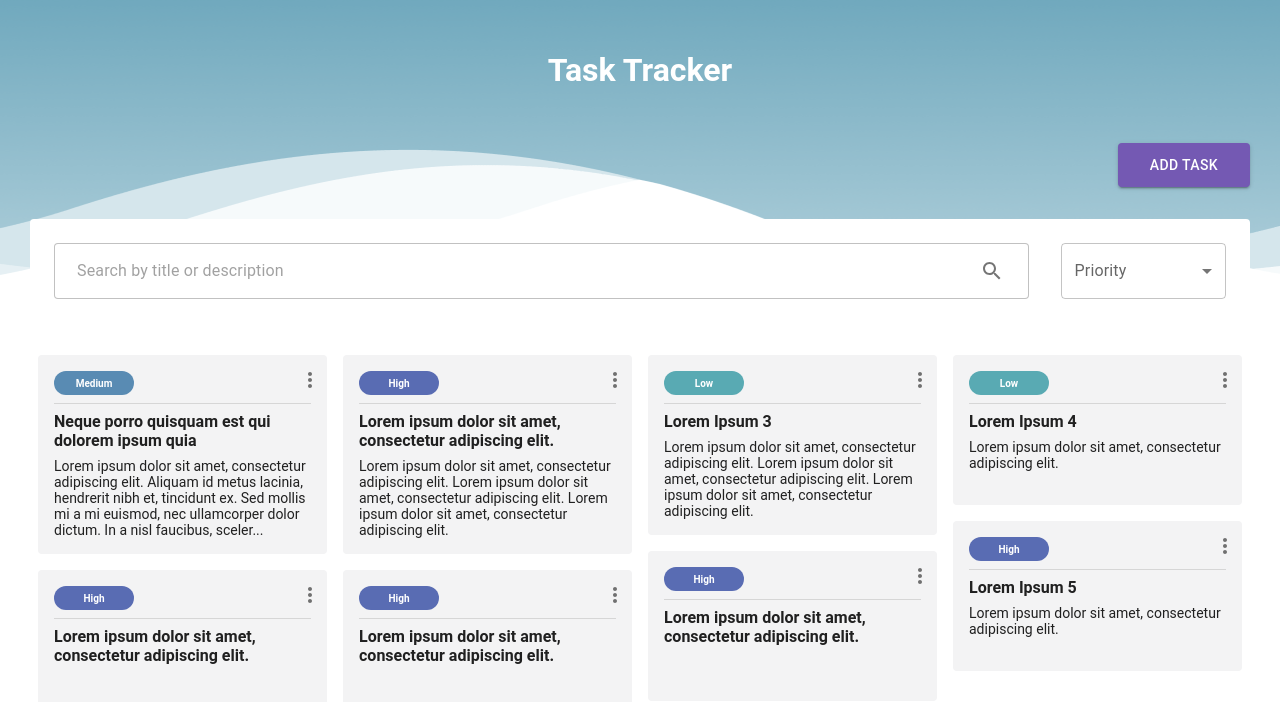
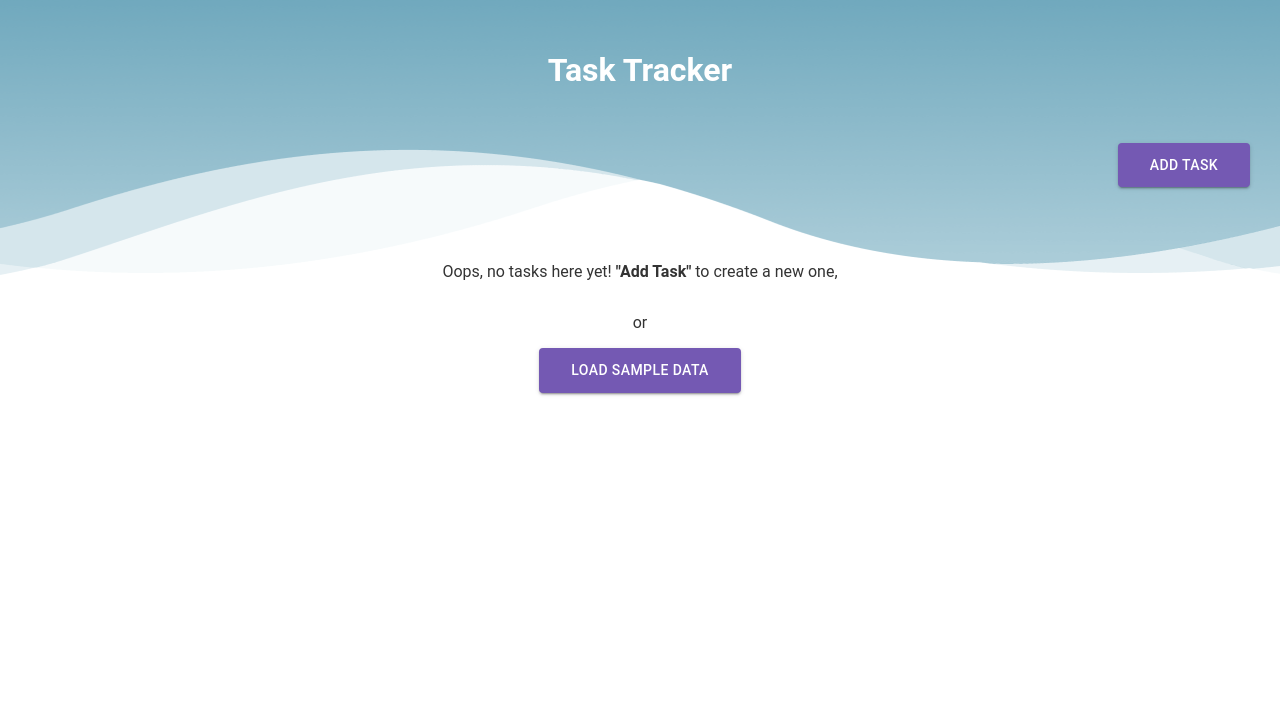
Before and after one commit to nihalkoprulu/task-management, a React (Create React App) app: page / in a window 1280 px wide. Shown: the top 702 px of the page. Built offline with nearby package versions, Linux system fonts and the light colour scheme.

Commit message:
added no data component and initial data load

```diff
--- /dev/null
+++ b/src/components/NoData/NoData.tsx
@@ -0,0 +1,40 @@
+import { FC, useContext } from "react";
+import { NoDataContainer } from "./styled";
+import { Button } from "@mui/material";
+import { themeColors } from "assets/theme/style";
+import TaskContext from "contexts/TaskContext";
+import { initialData } from "lib/data/initialData";
+
+const NoData: FC = () => {
+  const { loadInitialTask } = useContext(TaskContext);
+
+  const handleAddTask: () => void = () => {
+    loadInitialTask(initialData);
+  };
+
+  return (
+    <NoDataContainer>
+      <p>
+        Oops, no tasks here yet! <strong>"Add Task"</strong> to create a new
+        one,
+      </p>
+      <p>or</p>
+      <Button
+        variant="contained"
+        color="primary"
+        sx={{
+          padding: "10px 32px",
+          backgroundColor: themeColors.button.primary,
+          "&:hover": {
+            backgroundColor: themeColors.button.primaryHover,
+          },
+        }}
+        onClick={handleAddTask}
+      >
+        Load Sample Data
+      </Button>
+    </NoDataContainer>
+  );
+};
+
+export default NoData;
--- /dev/null
+++ b/src/components/NoData/index.ts
@@ -0,0 +1,4 @@
+
+import NoData from './NoData';
+
+export default NoData;
--- /dev/null
+++ b/src/components/NoData/styled.ts
@@ -0,0 +1,10 @@
+
+import styled from 'styled-components';
+
+export const NoDataContainer = styled.div`
+    display: flex;
+    flex-direction: column;
+    justify-content: center;
+    align-items: center;
+    height: 200px;
+`;
--- a/src/components/TaskListComponent/TaskListComponent.tsx
+++ b/src/components/TaskListComponent/TaskListComponent.tsx
@@ -1,67 +1,15 @@
 /* eslint-disable react-hooks/exhaustive-deps */
-import { FC, useState } from "react";
+import { FC, useContext, useState } from "react";
 import { ChipStyled, TaskItem, TaskList, TaskMenuContainer } from "./styled";
 import { Masonry } from "@mui/lab";
-import { ITaskType } from "utils/interfaces/task/task.interface";
 import { themeColors } from "assets/theme/style";
 import TaskMenu from "components/TaskMenu";
 import { truncateText } from "helpers/truncateText";
 import { Divider } from "@mui/material";
+import TaskContext from "contexts/TaskContext";
 
 const TaskListComponent: FC = () => {
-  const [tasks, setTasks] = useState<ITaskType[]>([
-    {
-      id: 1,
-      title: "Neque porro quisquam est qui dolorem ipsum quia",
-      description:
-        "Lorem ipsum dolor sit amet, consectetur adipiscing elit. Aliquam id metus lacinia, hendrerit nibh et, tincidunt ex. Sed mollis mi a mi euismod, nec ullamcorper dolor dictum. In a nisl faucibus, scelerisque tortor semper, ullamcorper enim. Nulla sed purus eget elit imperdiet ultricies id vitae ex.",
-      priority: "Medium",
-    },
-    {
-      id: 2,
-      title: "Lorem ipsum dolor sit amet, consectetur adipiscing elit.",
-      description:
-        "Lorem ipsum dolor sit amet, consectetur adipiscing elit. Lorem ipsum dolor sit amet, consectetur adipiscing elit. Lorem ipsum dolor sit amet, consectetur adipiscing elit.",
-      priority: "High",
-    },
-    {
-      id: 3,
-      title: "Lorem Ipsum 3",
-      description:
-        "Lorem ipsum dolor sit amet, consectetur adipiscing elit. Lorem ipsum dolor sit amet, consectetur adipiscing elit. Lorem ipsum dolor sit amet, consectetur adipiscing elit.",
-      priority: "Low",
-    },
-    {
-      id: 4,
-      title: "Lorem Ipsum 4",
-      description: "Lorem ipsum dolor sit amet, consectetur adipiscing elit.",
-      priority: "Low",
-    },
-    {
-      id: 5,
-      title: "Lorem Ipsum 5",
-      description: "Lorem ipsum dolor sit amet, consectetur adipiscing elit.",
-      priority: "High",
-    },
-    {
-      id: 6,
-      title: "Lorem ipsum dolor sit amet, consectetur adipiscing elit.",
-      description: "",
-      priority: "High",
-    },
-    {
-      id: 7,
-      title: "Lorem ipsum dolor sit amet, consectetur adipiscing elit.",
-      description: "",
-      priority: "High",
-    },
-    {
-      id: 8,
-      title: "Lorem ipsum dolor sit amet, consectetur adipiscing elit.",
-      description: "",
-      priority: "High",
-    },
-  ]);
+  const { tasks } = useContext(TaskContext);
 
   const getPriorityColor = (priority: string) => {
     switch (priority) {
--- /dev/null
+++ b/src/lib/data/initialData.tsx
@@ -0,0 +1,53 @@
+import { ITaskType } from "utils/interfaces/task/task.interface";
+
+export const initialData: ITaskType[] = [
+  {
+    id: 1,
+    title: "Neque porro quisquam est qui dolorem ipsum quia.",
+    description:
+      "Lorem ipsum dolor sit amet, consectetur adipiscing elit. Aliquam id metus lacinia, hendrerit nibh et, tincidunt ex. Sed mollis mi a mi euismod, nec ullamcorper dolor dictum. In a nisl faucibus, scelerisque tortor semper, ullamcorper enim. Nulla sed purus eget elit imperdiet ultricies id vitae ex.",
+    priority: "High",
+  },
+  {
+    id: 2,
+    title: "In venenatis mattis dui sit amet ultrices.",
+    description:
+      "Estibulum feugiat quam magna, sed dignissim purus mollis at. Etiam vel semper nulla. Curabitur luctus ac leo dictum volutpat. Nulla mattis ultrices tortor quis finibus. ",
+    priority: "Low",
+  },
+  {
+    id: 3,
+    title: "Neque porro quisquam est qui dolorem ipsum quia",
+    description:
+      "Mauris ac augue tortor. Aliquam ac pharetra odio. Mauris vitae eleifend nunc. Nunc sit amet massa vulputate, scelerisque eros vitae, mattis odio. Sed ipsum massa, tristique sit amet ultrices id, congue ac arcu. Mauris molestie metus eget volutpat lobortis. Aenean tristique ornare nunc nec facilisis.",
+    priority: "Medium",
+  },
+  {
+    id: 4,
+    title: "Mauris molestie metus eget volutpat lobortis.",
+    description: "",
+    priority: "Medium",
+  },
+  {
+    id: 5,
+    title:
+      "Aenean tristique ornare nunc nec facilisis. Aliquam rhoncus mauris ex, id dignissim dolor sollicitudin ut.",
+    description:
+      "Nam in nisi ultrices, vehicula justo in, dictum velit. Donec cursus sit amet est sit amet blandit. Nullam odio nunc, venenatis vitae eleifend sed, viverra id magna. In orci nunc, euismod vel pulvinar at, pretium at orci. Quisque metus orci, sodales non urna eget, consequat ultrices lectus.",
+    priority: "High",
+  },
+  {
+    id: 6,
+    title: "Aenean tristique ornare nunc nec facilisis. ",
+    description:
+      "Nam in nisi ultrices, vehicula justo, pretium at orci. Quisque metus orci, sodales non urna eget, consequat ultrices lectus.",
+    priority: "High",
+  },
+  {
+    id: 7,
+    title: "Consequat ultrices lectus",
+    description:
+      "Nam in nisi ultrices, vehicula justo, pretium at orci. Quisque metus orci, sodales non urna eget, consequat ultrices lectus Aenean tristique ornare nunc nec facilisis.",
+    priority: "Low",
+  },
+];
--- a/src/views/Homepage/Homepage.tsx
+++ b/src/views/Homepage/Homepage.tsx
@@ -1,4 +1,4 @@
-import { FC } from "react";
+import { FC, useContext } from "react";
 import {
   HomepageButtonWrapper,
   HomepageContainer,
@@ -8,8 +8,23 @@ import { themeColors } from "assets/theme/style";
 import { Button } from "@mui/material";
 import TaskFilterComponent from "components/TaskFilterComponent";
 import TaskListComponent from "components/TaskListComponent";
+import TaskContext from "contexts/TaskContext";
+import NoData from "components/NoData";
 
 const Homepage: FC = () => {
+  const { tasks } = useContext(TaskContext);
+
+  const renderView: () => JSX.Element = () => {
+    return tasks.length > 0 ? (
+      <>
+        <TaskFilterComponent />
+        <TaskListComponent />
+      </>
+    ) : (
+      <NoData />
+    );
+  };
+
   return (
     <HomepageContainer data-testid="homepage-container">
       <HomepageTitle>Task Tracker</HomepageTitle>
@@ -29,8 +44,7 @@ const Homepage: FC = () => {
           Add Task
         </Button>
       </HomepageButtonWrapper>
-      <TaskFilterComponent />
-      <TaskListComponent />
+      {renderView()}
     </HomepageContainer>
   );
 };
```
